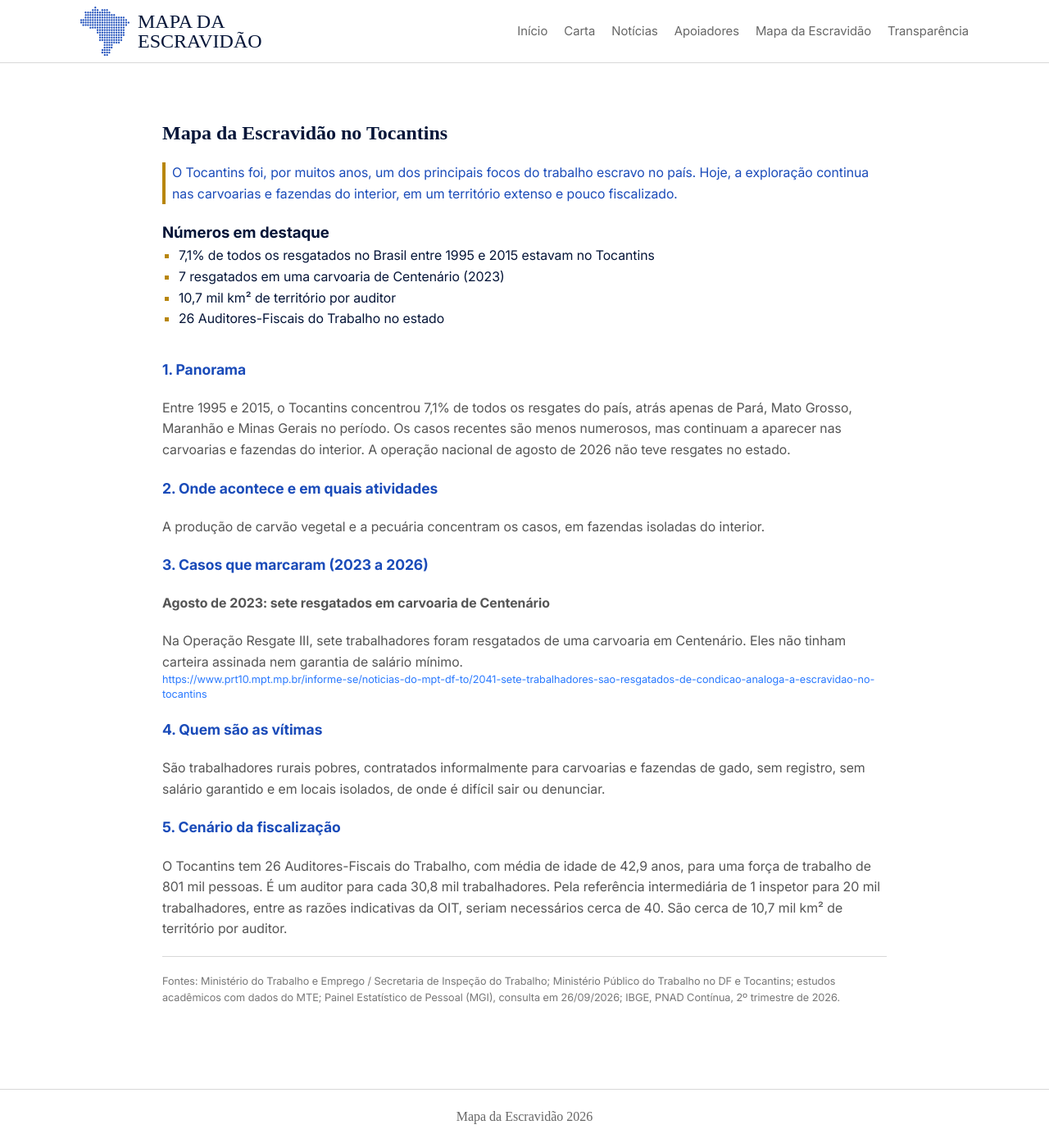
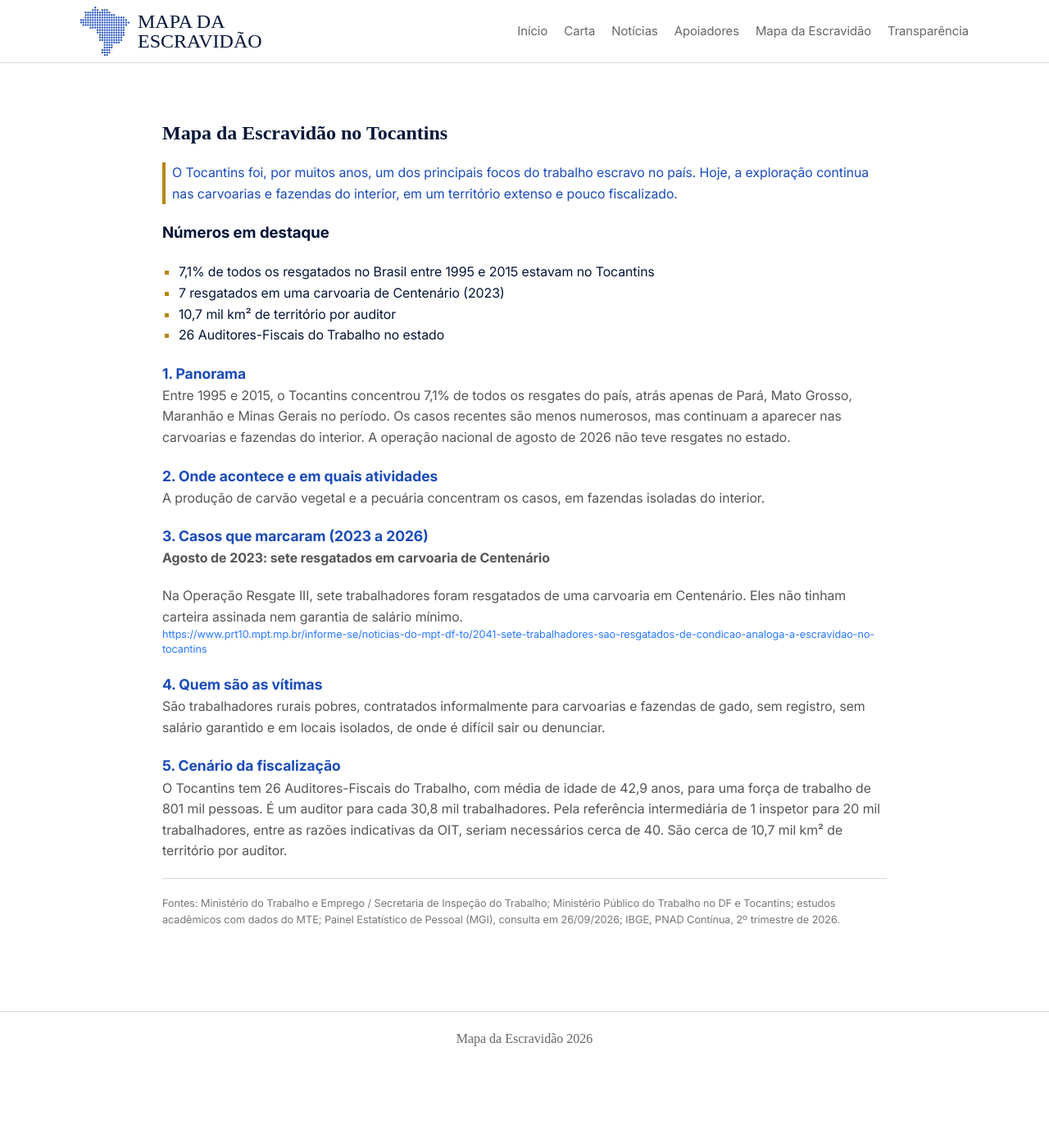
Before and after one commit to Landowski/mapa-escravidao, a Jekyll site: the page built from mapa-escravidao/tocantins.html, in a window 1280 px wide and 1394 px high. Shown: the whole window at 82% size. Built offline with Jekyll 4.4.1, drawn with Linux system fonts in a browser that asks for light colours; some web fonts are replaced.

Commit message:
Update styles.css

```diff
--- a/css/styles.css
+++ b/css/styles.css
@@ -46,14 +46,10 @@ body {
 
 h1, h2, h3, .destaque {
 	color: var(--preto);
-}
-
-h2 {
-    margin-bottom: 15px;
+	margin-bottom: 20px;
 }
 
 h4 {
-	margin-bottom: 20px;
     font-size: 1.1rem;
     color: var(--azul) !important;
 }
```
